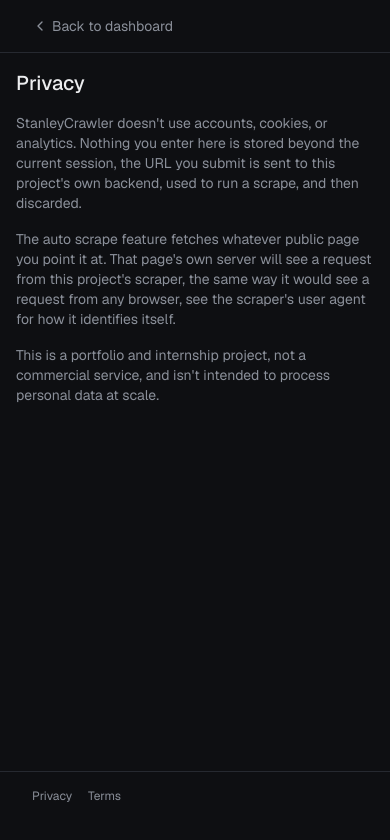
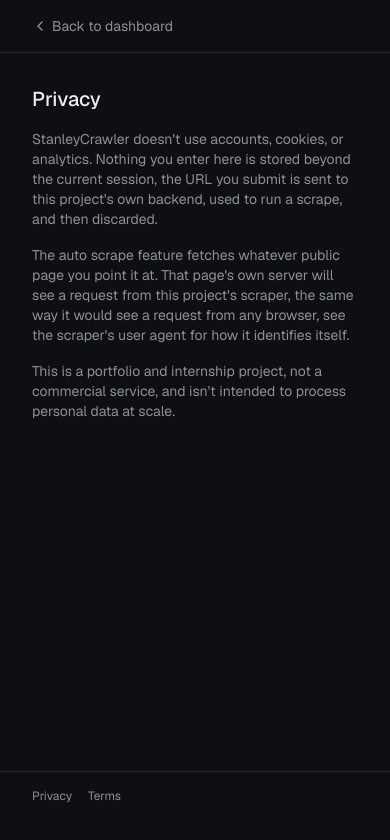
Before and after one commit to WilburStanley/StanleyCrawler, a Next.js app in the folder frontend/: page /privacy in a window 390 px wide. Shown: the top 840 px of the page. Built offline with nearby package versions, Linux system fonts and the light colour scheme.

Commit message:
UPDATE: quick ui/ux tweak

```diff
--- a/frontend/app/auto-scrape/page.tsx
+++ b/frontend/app/auto-scrape/page.tsx
@@ -64,7 +64,7 @@
   };
 
   return (
-    <main className="min-h-screen bg-bg text-text p-4 sm:p-8">
+    <main className="min-h-screen bg-bg text-text p-8">
       <div className="max-w-4xl mx-auto space-y-6">
         <div>
           <h1 className="text-xl font-medium">Auto scrape</h1>
--- a/frontend/app/demo/page.tsx
+++ b/frontend/app/demo/page.tsx
@@ -59,7 +59,7 @@
     : [];
 
   return (
-    <main className="min-h-screen bg-bg text-text p-4 sm:p-8">
+    <main className="min-h-screen bg-bg text-text p-8">
       <div className="max-w-4xl mx-auto space-y-6">
         <div>
           <h1 className="text-xl font-medium">Assignment demo</h1>
--- a/frontend/app/privacy/page.tsx
+++ b/frontend/app/privacy/page.tsx
@@ -1,6 +1,6 @@
 const PrivacyPage = () => {
   return (
-    <main className="p-4 sm:p-8">
+    <main className="p-8">
       <div className="max-w-4xl mx-auto space-y-4 text-sm text-muted">
         <h1 className="text-xl font-medium text-text">Privacy</h1>
 
--- a/frontend/components/Header.tsx
+++ b/frontend/components/Header.tsx
@@ -10,7 +10,7 @@
 
   return (
     <header className="border-b border-border px-8">
-      <div className="max-w-4xl mx-auto space-y-6 py-4 flex items-center justify-between">
+      <div className="max-w-4xl mx-auto space-y-8 py-4">
         {isRootPage ? (
           <span className="text-sm font-medium">StanleyCrawler <span className="text-sm text-muted font-medium">- Built by Wilbur Stanley</span></span>
         ) : (
```
